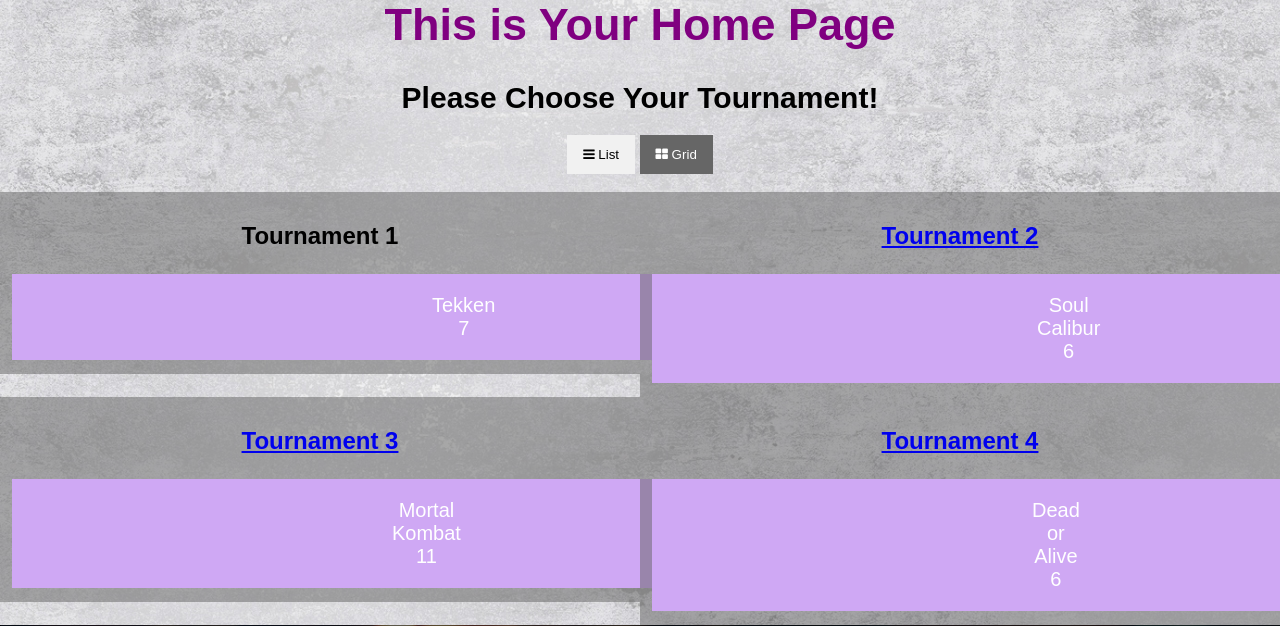
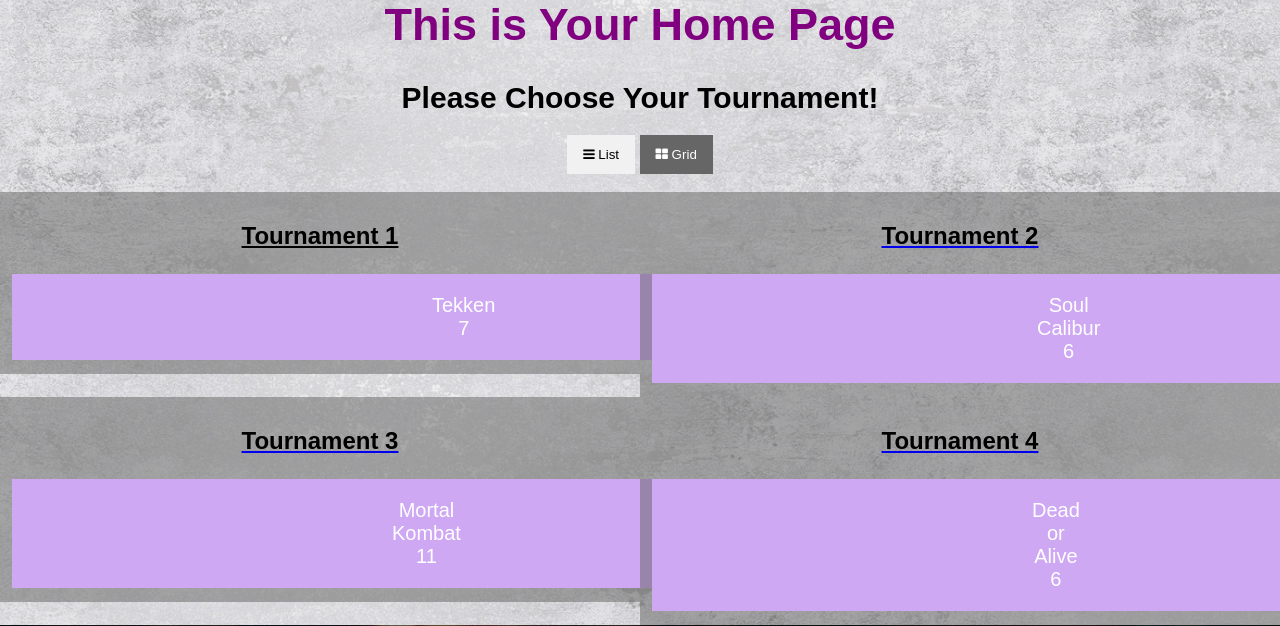
Before and after one commit to Abysteel/E-Sports-Betting-Application, a PHP site: page /tournament.php in a window 1280 px wide; the page is wider, and only the part inside the window is pictured. Shown: the part 140-766 px from the top of that part. Run offline with PHP 8.4, Linux system fonts and the light colour scheme; the visitor is signed in with stand-in values (Sample User, id 1).

Commit message:
Update tournament.php

```diff
--- a/SoftwareProject/tournament.php
+++ b/SoftwareProject/tournament.php
@@ -121,7 +121,7 @@
 
 <div class="row">
   <div class="column" style="background-color: rgba(100, 100, 100, 0.5);">
-    <center><h2>Tournament 1</h2>
+    <center><h2 style="color:black"><u>Tournament 1</u></h2>
 
       <style>
           .button1 {
@@ -148,7 +148,7 @@
   </div>
 
   <div class="column" style="background-color: rgba(100, 100, 100, 0.5);">
-    <center><h2>Tournament 2</h2>
+    <center><h2 style="color:black">Tournament 2</h2>
 
       <style>
           .button2 {
@@ -175,7 +175,7 @@
   </div>
 
   <div class="column" style="background-color: rgba(100, 100, 100, 0.5);">
-    <center><h2>Tournament 3</h2>
+    <center><h2 style="color:black">Tournament 3</h2>
 
       <style>
           .button {
@@ -203,7 +203,7 @@
   </div>
 
   <div class="column" style="background-color: rgba(100, 100, 100, 0.5);">
-    <center><h2>Tournament 4</h2>
+    <center><h2 style="color:black">Tournament 4</h2>
 
       <style>
           .button {
```
